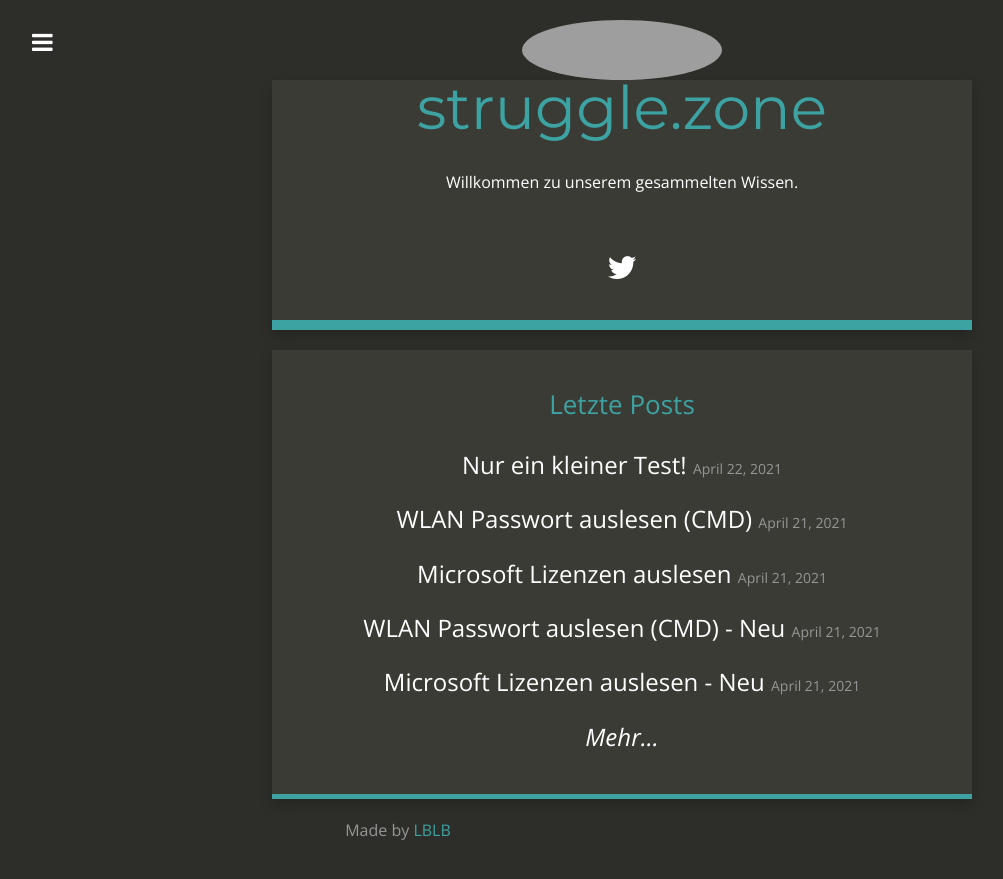
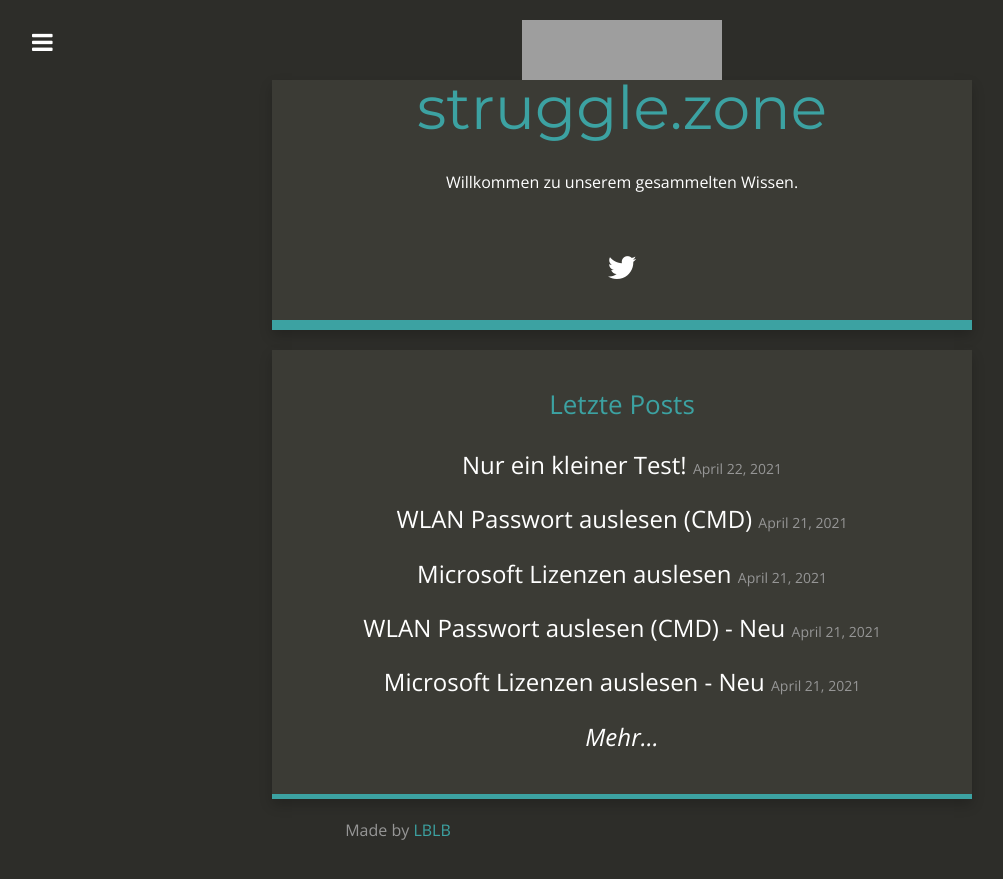
Before and after one commit to eski1337/lblb-it-ffd00, a Jekyll site: the page built from index.html, in a window 1280 px wide. Shown: the top 879 px of the page, without its empty margins (18-1021 px from the left). Built offline with Jekyll 4.4.1, drawn with Linux system fonts in a browser that asks for light colours; nearby versions of some CDN libraries; grey boxes are pictures that could not be loaded.

Commit message:
index.html: changed

```diff
--- a/index.html
+++ b/index.html
@@ -10,7 +10,7 @@ make-smaller-titles: true
         <div class="col-md-12 main content-panel">
 
             <div class="gravatar">
-                <img src="{{ site.title_image }}" class="img-circle about-image" height="60" width="200" alt="{{ site.title }}" />
+                <img src="{{ site.title_image }}" class="img-ttriangle about-image" height="60" width="200" alt="{{ site.title }}" />
             </div>
 
             <h1 class="header author-header" itemprop="headline">{{ site.title }}</h1>
```
